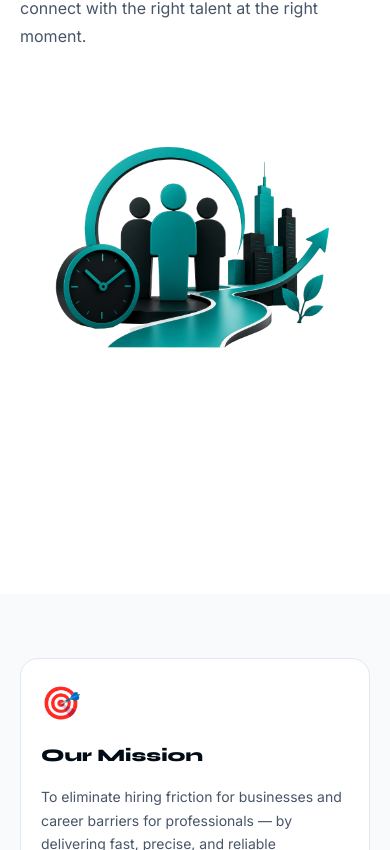
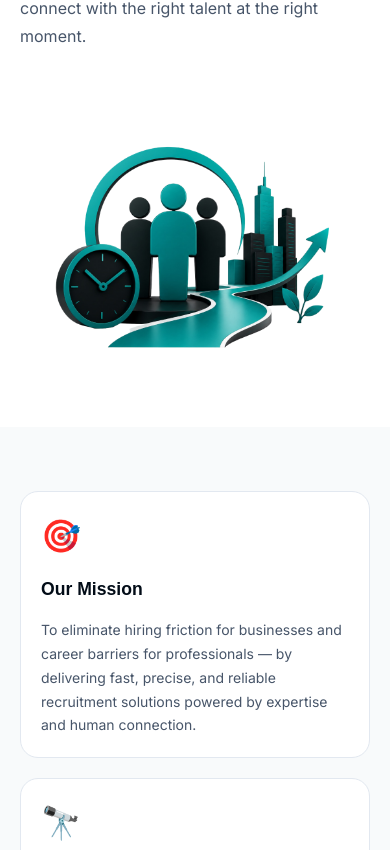
Before and after one commit to Rashi-Bhojwani/ChronoHire, a React (Vite) app in the folder frontend/: page /about in a window 390 px wide. Shown: the part 894-1744 px from the top of the page. Built offline with nearby package versions, Linux system fonts and the light colour scheme.

Commit message:
Fix About page mobile responsiveness

```diff
--- a/frontend/src/index.css
+++ b/frontend/src/index.css
@@ -344,6 +344,39 @@
     font-size: .75rem; font-weight: 700; flex-shrink: 0;
   }
 
+  .about-image-container {
+    border-radius: 24px;
+    overflow: hidden;
+}
+
+.about-image {
+    width: 100%;
+    height: auto;
+    display: block;
+    border-radius: 24px;
+    object-fit: cover;
+}
+
+@media (min-width: 769px) {
+    .about-image-container {
+        min-height: 400px;
+    }
+
+    .about-image {
+        height: 400px;
+    }
+}
+
+@media (max-width: 768px) {
+    .about-image-container {
+        min-height: auto;
+    }
+
+    .about-image {
+        height: auto;
+    }
+}
+
   /* ===========================
    Mission & Vision
 =========================== */
@@ -373,7 +406,7 @@
 }
 
 .mission-title {
-    font-family: "Syne", sans-serif;
+    font-family: "Clash Display", sans-serif;
     font-size: 1.4rem;
     font-weight: 800;
     color: var(--charcoal);
--- a/frontend/src/pages/About.jsx
+++ b/frontend/src/pages/About.jsx
@@ -38,22 +38,12 @@ export default function AboutPage() {
               </p>
             </div>
             <div
-              className="fade-in delay-2"
-              style={{
-                borderRadius: 24,
-                minHeight: 400,
-                overflow: "hidden",
-              }}
+              className="fade-in delay-2 about-image-container"
             >
               <img
                 src="/images/AboutUs.PNG"
                 alt="About ChronoHire"
-                style={{
-                  width: "100%",
-                  height: "100%",
-                  objectFit: "cover",
-                  borderRadius: "24px",
-                }}
+                className="about-image"
               />
             </div>
           </div>
```
